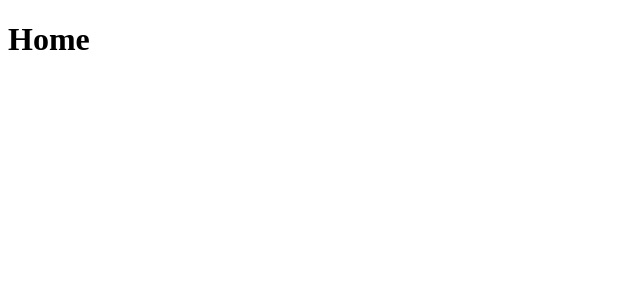
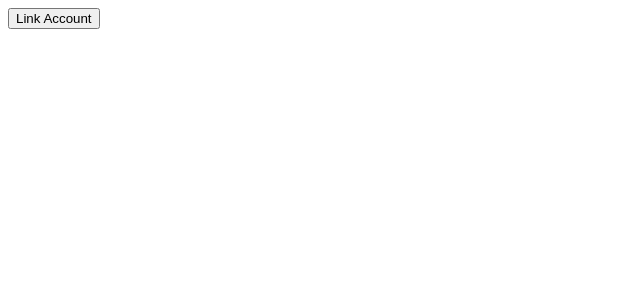
Before and after one commit to starboyles/Junos, a Next.js app: page / in a window 1280 px wide. Shown: the top 300 px of the page, without its empty margins (0-640 px from the left). Built offline with nearby package versions, Linux system fonts and the light colour scheme.

Commit message:
Add LinkAccountButton component to Home page

```diff
--- a/src/app/page.tsx
+++ b/src/app/page.tsx
@@ -1,3 +1,5 @@
+import LinkAccountButton from "@/components/ui/link-account-button";
+
 export default async function Home() {
-  return <h1>Home</h1>;
+  return <LinkAccountButton />;
 }
```
